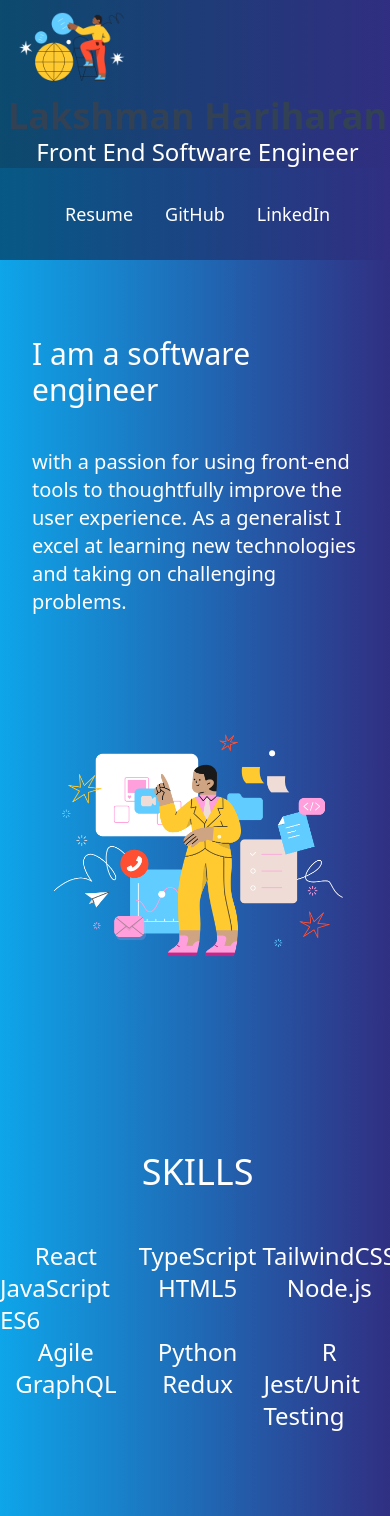
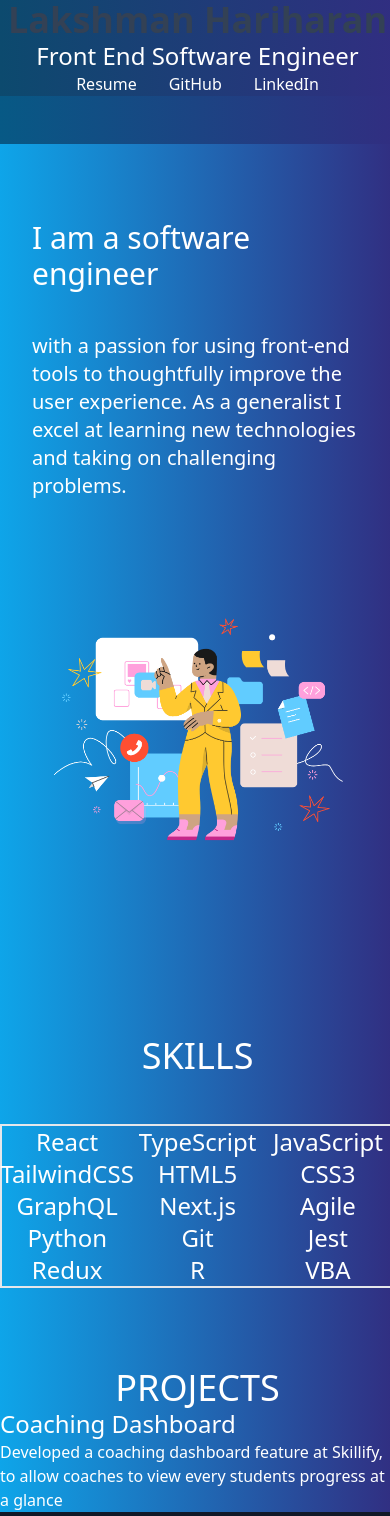
Before and after one commit to LuckyHariharan/LandingPage, a React (Create React App) app in the folder my-app/: page / in a window 390 px wide. Shown: the top 1516 px of the page. Built offline with nearby package versions, Linux system fonts and the light colour scheme.

Commit message:
Responsive Design

```diff
--- a/my-app/src/App.tsx
+++ b/my-app/src/App.tsx
@@ -10,9 +10,13 @@ function App() {
     // <div className="grid grid-rows-4 bg-[url(https://images.unsplash.com/photo-1489189642444-0709966aec44?ixlib=rb-4.0.3&ixid=MnwxMjA3fDB8MHxwaG90by1wYWdlfHx8fGVufDB8fHx8&auto=format&fit=crop&w=1170&q=80)] ">
     <div className="grid sm:grid-cols-1  text-slate-700  z-50">
       <nav className="px-2 z-50  border-gray-200 bg-gradient-to-r from-sky-900 to-indigo-900">
-        <div className="container  flex flex-wrap items-center justify-between mx-auto">
-          <div className="flex sm:justify-center ">
-            <img src={donating} className="h-24 mr-3 xl" alt="Flowbite Logo" />
+        <div className=" flex flex-wrap justify-center md:justify-between mx-auto">
+          <div className="">
+            <img
+              src={donating}
+              className="h-0 sm:h-24 mr-3 xl"
+              alt="Flowbite Logo"
+            />
           </div>
           <div className="flex justify-center sm: flex-col">
             <span className="text-4xl font-semibold whitespace-nowrap dark:text-white">
@@ -21,13 +25,35 @@ function App() {
             <p className="flex place-content-center text-2xl text-white px-4 whitespace-normal ">
               Front End Software Engineer
             </p>
+
+            <div className="flex place-content-center text-white space-x-8">
+              <a
+                className=" hover:animate-[pulse_1.5s]"
+                href="https://drive.google.com/file/d/1ri6q6CdXIXWJEO63b7Lt0uyG661GfOBM/view?usp=sharing"
+              >
+                {" "}
+                Resume
+              </a>
+              <a
+                className="hover:animate-[pulse_1.5s]"
+                href="https://github.com/LuckyHariharan"
+              >
+                GitHub
+              </a>
+              <a
+                className="hover:animate-[pulse_1.5s]"
+                href="https://github.com/LuckyHariharan"
+              >
+                LinkedIn
+              </a>
+            </div>
           </div>
 
           <div
             className="hidden w-full text-lg md:block md:w-auto"
             id="navbar-multi-level"
           >
-            <ul className="fixed  top-0 right-0 flex flex-col p-4 mt-4 border border-gray-100 rounded-lg  md:flex-row md:space-x-8 md:mt-0  ">
+            <ul className="flex flex-col p-4 mt-4 border border-gray-100 rounded-lg  md:flex-row md:space-x-8 md:mt-0  ">
               <li>
                 <a
                   href="#about"
@@ -71,31 +97,10 @@ function App() {
       ></div>
       <div
         id="about"
-        className=" w-full 1 py-8 mr-12 px-4 text-lg text-white space-y-4  bg-gradient-to-r from-sky-800 to-indigo-900  "
+        className=" w-full h-12 text-lg text-white space-y-4  bg-gradient-to-r from-sky-800 to-indigo-900  "
       >
         {/* <a href="mailto:lharihar@uwaterloo.ca">Email</a> */}
 
-        <div className="flex place-content-center space-x-8">
-          <a
-            className=" hover:animate-[pulse_1.5s]"
-            href="https://drive.google.com/file/d/1ri6q6CdXIXWJEO63b7Lt0uyG661GfOBM/view?usp=sharing"
-          >
-            {" "}
-            Resume
-          </a>
-          <a
-            className="hover:animate-[pulse_1.5s]"
-            href="https://github.com/LuckyHariharan"
-          >
-            GitHub
-          </a>
-          <a
-            className="hover:animate-[pulse_1.5s]"
-            href="https://github.com/LuckyHariharan"
-          >
-            LinkedIn
-          </a>
-        </div>
         {/* // Nav bar to navigate through portfolio pieces */}
       </div>
 
@@ -118,19 +123,22 @@ function App() {
       >
         <h1 className="text-4xl">SKILLS</h1>
       </div>
-      <div className="text-white grid grid-cols-3 text-2xl  justify-items-center bg-gradient-to-r from-sky-500 to-indigo-900">
+      <div className="text-white grid grid-cols-3 text-2xl border-2 justify-items-center bg-gradient-to-r from-sky-500 to-indigo-900">
         <ul>React</ul>
         <ul>TypeScript</ul>
+        <ul>JavaScript</ul>
         <ul>TailwindCSS</ul>
-        <ul>JavaScript ES6</ul>
         <ul>HTML5</ul>
-        <ul>Node.js</ul>
+        <ul>CSS3</ul>
+        <ul>GraphQL</ul>
+        <ul>Next.js</ul>
         <ul>Agile</ul>
         <ul>Python</ul>
+        <ul>Git</ul>
+        <ul>Jest</ul>
+        <ul>Redux</ul>
         <ul>R</ul>
-        <ul>GraphQL</ul>
-        <ul>Redux</ul>
-        <ul>Jest/Unit Testing</ul>
+        <ul>VBA</ul>
       </div>
 
       <div
@@ -138,6 +146,7 @@ function App() {
         className=" grid py-20 text-white  justify-items-center bg-gradient-to-r from-sky-500 to-indigo-900 "
       >
         <h1 className="text-4xl">PROJECTS</h1>
+        <div>
           <div className="order-0 -space-y-4">
             <p className="text-2xl">Coaching Dashboard</p>{" "}
           </div>
@@ -147,7 +156,7 @@ function App() {
           </p>
           <img alt="" src={coaching}></img>
         </div>
-
+      </div>
       <div className="text-white grid py-12 justify-contents-center bg-gradient-to-r from-sky-500 to-indigo-900">
         <form action="mailto:lharihar@uwaterloo.ca" method="post">
           CONTACT ME Name: <input type="text" name="Name"></input>
```
Lines whose indentation alone changed are shown as unchanged.
